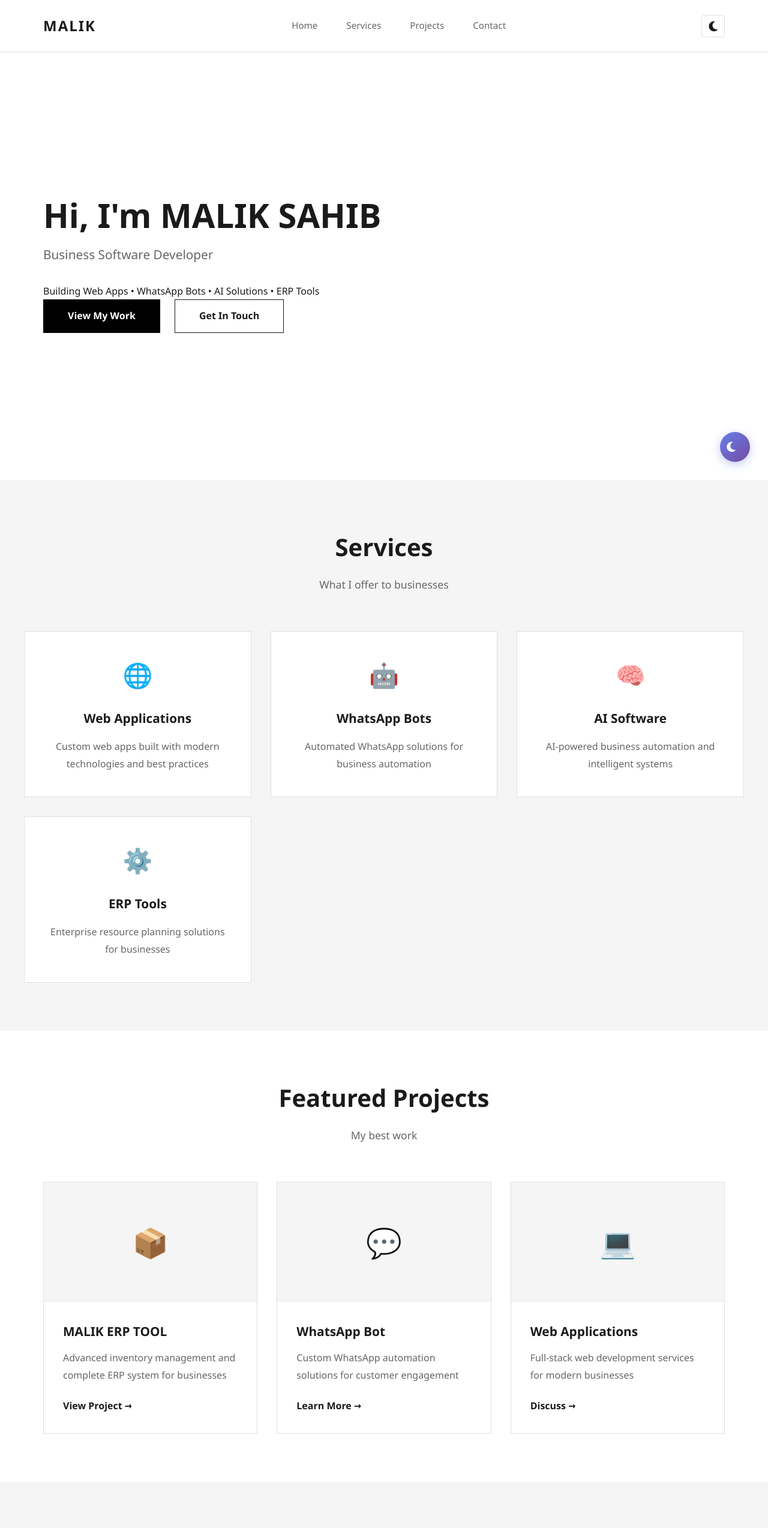
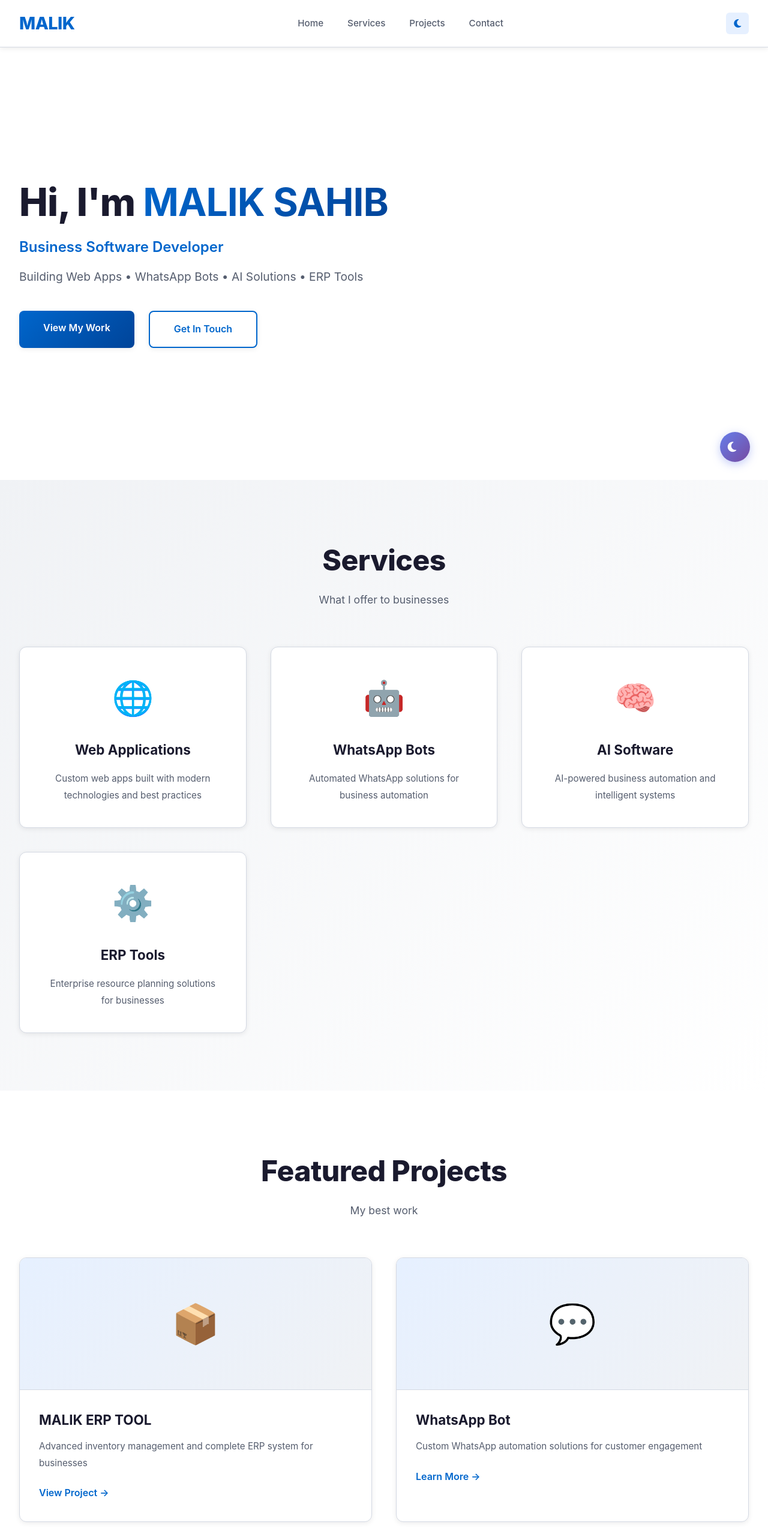
Before and after one commit to arkhan998/portfolio, a plain HTML site: page index.html in a window 1280 px wide. Shown: the top 2547 px of the page at 60% size. Drawn offline with Linux system fonts and the light colour scheme.

Commit message:
Update to professional design with premium colors and styling

```diff
--- a/style.css
+++ b/style.css
@@ -6,16 +6,20 @@
 
 :root {
     --bg-primary: #ffffff;
-    --bg-secondary: #f8f8f8;
-    --text-primary: #1a1a1a;
-    --text-secondary: #666666;
-    --accent: #000000;
-    --border: #e0e0e0;
-    --light-gray: #f5f5f5;
+    --bg-secondary: #f0f2f5;
+    --text-primary: #1a1a2e;
+    --text-secondary: #555d6e;
+    --accent: #0066cc;
+    --accent-dark: #004499;
+    --accent-light: #e6f0ff;
+    --border: #d4d9e3;
+    --success: #2ecc71;
+    --shadow: 0 2px 8px rgba(0, 0, 0, 0.08);
+    --shadow-lg: 0 8px 24px rgba(0, 0, 0, 0.12);
 }
 
 body {
-    font-family: 'Segoe UI', Tahoma, Geneva, Verdana, sans-serif;
+    font-family: -apple-system, BlinkMacSystemFont, 'Segoe UI', 'Roboto', 'Oxygen', 'Ubuntu', 'Cantarell', sans-serif;
     background-color: var(--bg-primary);
     color: var(--text-primary);
     line-height: 1.6;
@@ -23,34 +27,31 @@ body {
 }
 
 body.dark-mode {
-    --bg-primary: #0a0a0a;
-    --bg-secondary: #1a1a1a;
-    --text-primary: #ffffff;
-    --text-secondary: #b0b0b0;
-    --accent: #ffffff;
-    --border: #333333;
-    --light-gray: #222222;
+    --bg-primary: #0f1419;
+    --bg-secondary: #16202b;
+    --text-primary: #e8eaed;
+    --text-secondary: #9ca3af;
+    --accent: #4a9eff;
+    --accent-dark: #2980d9;
+    --accent-light: #1a3a52;
+    --border: #2d3748;
 }
 
 /* ==================== HEADER ==================== */
 header {
     background-color: var(--bg-primary);
     border-bottom: 1px solid var(--border);
-    padding: 1.5rem 0;
+    padding: 1rem 0;
     position: fixed;
     width: 100%;
     top: 0;
     z-index: 1000;
     backdrop-filter: blur(10px);
-    background-color: rgba(255, 255, 255, 0.95);
-}
-
-body.dark-mode header {
-    background-color: rgba(10, 10, 10, 0.95);
+    box-shadow: var(--shadow);
 }
 
 nav {
-    max-width: 1200px;
+    max-width: 1400px;
     margin: 0 auto;
     display: flex;
     justify-content: space-between;
@@ -59,17 +60,17 @@ nav {
 }
 
 .logo {
-    font-size: 1.5rem;
-    font-weight: 700;
-    letter-spacing: 2px;
+    font-size: 1.8rem;
+    font-weight: 800;
     text-decoration: none;
-    color: var(--text-primary);
+    color: var(--accent);
+    letter-spacing: -0.5px;
 }
 
 .nav-links {
     display: flex;
     list-style: none;
-    gap: 3rem;
+    gap: 2.5rem;
 }
 
 .nav-links a {
@@ -77,14 +78,27 @@ nav {
     color: var(--text-secondary);
     font-size: 0.95rem;
     font-weight: 500;
-    transition: color 0.3s ease;
-    border-bottom: 2px solid transparent;
-    padding-bottom: 0.3rem;
+    transition: all 0.3s ease;
+    position: relative;
+}
+
+.nav-links a::after {
+    content: '';
+    position: absolute;
+    bottom: -5px;
+    left: 0;
+    width: 0;
+    height: 2px;
+    background-color: var(--accent);
+    transition: width 0.3s ease;
 }
 
 .nav-links a:hover {
-    color: var(--text-primary);
-    border-bottom: 2px solid var(--text-primary);
+    color: var(--accent);
+}
+
+.nav-links a:hover::after {
+    width: 100%;
 }
 
 .hamburger {
@@ -95,10 +109,11 @@ nav {
 
 .hamburger span {
     width: 25px;
-    height: 3px;
+    height: 2.5px;
     background: var(--text-primary);
     margin: 5px 0;
     transition: all 0.3s ease;
+    border-radius: 2px;
 }
 
 .hamburger.active span:nth-child(1) {
@@ -115,20 +130,22 @@ nav {
 
 /* ==================== THEME TOGGLE ==================== */
 .theme-toggle {
-    background: none;
-    border: 1px solid var(--border);
-    color: var(--text-primary);
-    font-size: 1.2rem;
+    background: var(--accent-light);
+    border: none;
+    color: var(--accent);
+    font-size: 1rem;
     cursor: pointer;
-    padding: 0.5rem 0.7rem;
-    border-radius: 4px;
+    padding: 0.6rem 0.8rem;
+    border-radius: 6px;
     transition: all 0.3s ease;
     display: flex;
     align-items: center;
 }
 
 .theme-toggle:hover {
-    background-color: var(--light-gray);
+    background-color: var(--accent);
+    color: white;
+    transform: scale(1.05);
 }
 
 /* ==================== MAIN CONTENT ==================== */
@@ -142,9 +159,9 @@ section {
 
 /* ==================== HERO SECTION ==================== */
 .hero {
-    max-width: 1200px;
+    max-width: 1400px;
     margin: 0 auto;
-    padding: 6rem 2rem;
+    padding: 7rem 2rem;
     min-height: calc(100vh - 80px);
     display: flex;
     flex-direction: column;
@@ -153,77 +170,107 @@ section {
 }
 
 .hero h1 {
-    font-size: 3.5rem;
-    font-weight: 700;
-    margin-bottom: 1rem;
-    line-height: 1.2;
+    font-size: 4rem;
+    font-weight: 800;
+    margin-bottom: 1.2rem;
+    line-height: 1.15;
     animation: fadeInUp 0.8s ease;
+    color: var(--text-primary);
+    letter-spacing: -1px;
+}
+
+.hero h1 strong {
+    color: var(--accent);
+    background: linear-gradient(135deg, var(--accent), var(--accent-dark));
+    -webkit-background-clip: text;
+    -webkit-text-fill-color: transparent;
+    background-clip: text;
 }
 
 .hero .subtitle {
-    font-size: 1.3rem;
+    font-size: 1.5rem;
+    color: var(--accent);
+    margin-bottom: 0.8rem;
+    font-weight: 600;
+    animation: fadeInUp 0.8s ease 0.1s backwards;
+}
+
+.hero .description {
+    font-size: 1.2rem;
     color: var(--text-secondary);
-    margin-bottom: 2rem;
-    max-width: 600px;
+    margin-bottom: 2.5rem;
+    max-width: 700px;
     animation: fadeInUp 0.8s ease 0.2s backwards;
+    line-height: 1.8;
 }
 
 .hero-buttons {
     display: flex;
     gap: 1.5rem;
-    animation: fadeInUp 0.8s ease 0.4s backwards;
+    animation: fadeInUp 0.8s ease 0.3s backwards;
 }
 
 .btn {
-    padding: 0.9rem 2.5rem;
+    padding: 1rem 2.5rem;
     border: none;
-    border-radius: 0;
+    border-radius: 8px;
     font-size: 1rem;
     font-weight: 600;
     cursor: pointer;
     transition: all 0.3s ease;
     text-decoration: none;
     display: inline-block;
+    box-shadow: var(--shadow);
 }
 
 .btn-primary {
-    background-color: var(--accent);
-    color: var(--bg-primary);
-    border: 1px solid var(--accent);
+    background: linear-gradient(135deg, var(--accent), var(--accent-dark));
+    color: white;
+    border: none;
 }
 
 .btn-primary:hover {
-    background-color: var(--bg-primary);
-    color: var(--accent);
+    transform: translateY(-2px);
+    box-shadow: var(--shadow-lg);
 }
 
 .btn-secondary {
-    background-color: transparent;
-    color: var(--text-primary);
-    border: 1px solid var(--text-primary);
+    background-color: white;
+    color: var(--accent);
+    border: 2px solid var(--accent);
 }
 
 .btn-secondary:hover {
-    background-color: var(--text-primary);
-    color: var(--bg-primary);
+    background-color: var(--accent-light);
+    transform: translateY(-2px);
+}
+
+body.dark-mode .btn-secondary {
+    background-color: var(--bg-secondary);
+}
+
+body.dark-mode .btn-secondary:hover {
+    background-color: var(--accent-light);
 }
 
 /* ==================== SERVICES SECTION ==================== */
 .services {
-    background-color: var(--light-gray);
-    padding: 5rem 2rem;
+    background: linear-gradient(135deg, var(--bg-secondary) 0%, var(--bg-primary) 100%);
+    padding: 6rem 2rem;
 }
 
 .services-container {
-    max-width: 1200px;
+    max-width: 1400px;
     margin: 0 auto;
 }
 
 .section-title {
-    font-size: 2.5rem;
-    font-weight: 700;
-    margin-bottom: 1rem;
+    font-size: 3rem;
+    font-weight: 800;
+    margin-bottom: 0.8rem;
     text-align: center;
+    color: var(--text-primary);
+    letter-spacing: -0.5px;
 }
 
 .section-subtitle {
@@ -231,77 +278,88 @@ section {
     color: var(--text-secondary);
     margin-bottom: 4rem;
     font-size: 1.1rem;
+    font-weight: 400;
 }
 
 .services-grid {
     display: grid;
-    grid-template-columns: repeat(auto-fit, minmax(280px, 1fr));
-    gap: 2rem;
+    grid-template-columns: repeat(auto-fit, minmax(300px, 1fr));
+    gap: 2.5rem;
 }
 
 .service-card {
     background-color: var(--bg-primary);
     padding: 2.5rem;
     border: 1px solid var(--border);
-    border-radius: 0;
+    border-radius: 12px;
     transition: all 0.3s ease;
     text-align: center;
+    box-shadow: var(--shadow);
 }
 
 .service-card:hover {
-    border: 1px solid var(--text-primary);
-    transform: translateY(-5px);
+    border-color: var(--accent);
+    transform: translateY(-8px);
+    box-shadow: var(--shadow-lg);
+    background: linear-gradient(135deg, var(--accent-light), var(--bg-primary));
 }
 
 .service-icon {
-    font-size: 2.5rem;
+    font-size: 3.5rem;
     margin-bottom: 1.5rem;
+    display: inline-block;
 }
 
 .service-card h3 {
-    font-size: 1.3rem;
+    font-size: 1.4rem;
     margin-bottom: 1rem;
-    font-weight: 600;
+    font-weight: 700;
+    color: var(--text-primary);
 }
 
 .service-card p {
     color: var(--text-secondary);
     line-height: 1.8;
+    font-size: 0.95rem;
 }
 
 /* ==================== PROJECTS SECTION ==================== */
 .projects {
-    padding: 5rem 2rem;
-    max-width: 1200px;
+    padding: 6rem 2rem;
+    max-width: 1400px;
     margin: 0 auto;
 }
 
 .projects-grid {
     display: grid;
-    grid-template-columns: repeat(auto-fit, minmax(350px, 1fr));
-    gap: 2rem;
+    grid-template-columns: repeat(auto-fit, minmax(380px, 1fr));
+    gap: 2.5rem;
 }
 
 .project-card {
     border: 1px solid var(--border);
-    border-radius: 0;
+    border-radius: 12px;
     overflow: hidden;
     transition: all 0.3s ease;
+    box-shadow: var(--shadow);
+    background: var(--bg-primary);
 }
 
 .project-card:hover {
-    border: 1px solid var(--text-primary);
-    transform: translateY(-8px);
+    border-color: var(--accent);
+    transform: translateY(-10px);
+    box-shadow: var(--shadow-lg);
 }
 
 .project-image {
     width: 100%;
-    height: 200px;
-    background-color: var(--light-gray);
+    height: 220px;
+    background: linear-gradient(135deg, var(--accent-light), var(--bg-secondary));
     display: flex;
     align-items: center;
     justify-content: center;
-    font-size: 3rem;
+    font-size: 4rem;
+    border-bottom: 1px solid var(--border);
 }
 
 .project-content {
@@ -309,84 +367,103 @@ section {
 }
 
 .project-content h3 {
-    font-size: 1.3rem;
+    font-size: 1.4rem;
     margin-bottom: 0.8rem;
-    font-weight: 600;
+    font-weight: 700;
+    color: var(--text-primary);
 }
 
 .project-content p {
     color: var(--text-secondary);
     margin-bottom: 1.5rem;
     line-height: 1.8;
+    font-size: 0.95rem;
 }
 
 .project-link {
     display: inline-block;
-    color: var(--text-primary);
+    color: var(--accent);
     text-decoration: none;
     font-weight: 600;
-    border-bottom: 1px solid transparent;
-    transition: border 0.3s ease;
+    border-bottom: 2px solid transparent;
+    transition: all 0.3s ease;
 }
 
 .project-link:hover {
-    border-bottom: 1px solid var(--text-primary);
+    border-bottom: 2px solid var(--accent);
+    color: var(--accent-dark);
 }
 
 /* ==================== CONTACT SECTION ==================== */
 .contact {
-    background-color: var(--light-gray);
-    padding: 5rem 2rem;
+    background: linear-gradient(135deg, var(--bg-secondary) 0%, var(--bg-primary) 100%);
+    padding: 6rem 2rem;
 }
 
 .contact-container {
-    max-width: 800px;
+    max-width: 900px;
     margin: 0 auto;
     text-align: center;
 }
 
 .contact-info {
     display: grid;
-    grid-template-columns: repeat(auto-fit, minmax(200px, 1fr));
-    gap: 2rem;
-    margin: 3rem 0;
+    grid-template-columns: repeat(auto-fit, minmax(250px, 1fr));
+    gap: 2.5rem;
+    margin: 4rem 0;
 }
 
 .contact-item {
-    padding: 2rem;
+    padding: 2.5rem;
+    background: var(--bg-primary);
+    border: 1px solid var(--border);
+    border-radius: 12px;
+    transition: all 0.3s ease;
+    box-shadow: var(--shadow);
+}
+
+.contact-item:hover {
+    border-color: var(--accent);
+    transform: translateY(-5px);
+    box-shadow: var(--shadow-lg);
 }
 
 .contact-item h4 {
-    font-size: 1rem;
-    font-weight: 600;
+    font-size: 1.1rem;
+    font-weight: 700;
     margin-bottom: 1rem;
-    color: var(--text-secondary);
+    color: var(--text-primary);
 }
 
 .contact-item a {
-    color: var(--text-primary);
+    color: var(--accent);
     text-decoration: none;
-    font-size: 1.1rem;
-    font-weight: 500;
-    transition: color 0.3s ease;
+    font-size: 1.05rem;
+    font-weight: 600;
+    transition: all 0.3s ease;
     word-break: break-all;
 }
 
 .contact-item a:hover {
-    color: var(--text-secondary);
+    color: var(--accent-dark);
+    text-decoration: underline;
 }
 
 /* ==================== FOOTER ==================== */
 footer {
-    background-color: var(--bg-secondary);
+    background-color: var(--text-primary);
     padding: 3rem 2rem;
     text-align: center;
     border-top: 1px solid var(--border);
 }
 
 footer p {
-    color: var(--text-secondary);
+    color: rgba(255, 255, 255, 0.7);
     font-size: 0.95rem;
+}
+
+body.dark-mode footer {
+    background-color: #0a0e17;
 }
 
 /* ==================== ANIMATIONS ==================== */
@@ -436,7 +513,7 @@ footer p {
     }
 
     .hero {
-        padding: 4rem 2rem;
+        padding: 4rem 1.5rem;
         min-height: calc(100vh - 100px);
     }
 
@@ -445,7 +522,11 @@ footer p {
     }
 
     .hero .subtitle {
-        font-size: 1.1rem;
+        font-size: 1.2rem;
+    }
+
+    .hero .description {
+        font-size: 1rem;
     }
 
     .hero-buttons {
@@ -481,6 +562,18 @@ footer p {
     section {
         scroll-margin-top: 70px;
     }
+
+    .services {
+        padding: 4rem 1.5rem;
+    }
+
+    .projects {
+        padding: 4rem 1.5rem;
+    }
+
+    .contact {
+        padding: 4rem 1.5rem;
+    }
 }
 
 @media (max-width: 480px) {
@@ -500,15 +593,20 @@ footer p {
         gap: 0;
     }
 
-    .services {
-        padding: 3rem 1rem;
+    .service-icon {
+        font-size: 2.5rem;
     }
 
-    .projects {
-        padding: 3rem 1rem;
+    .project-image {
+        height: 150px;
+        font-size: 3rem;
     }
 
-    .contact {
-        padding: 3rem 1rem;
+    .hero-buttons {
+        flex-direction: column;
+    }
+
+    .btn {
+        padding: 0.9rem 2rem;
     }
 }
```
